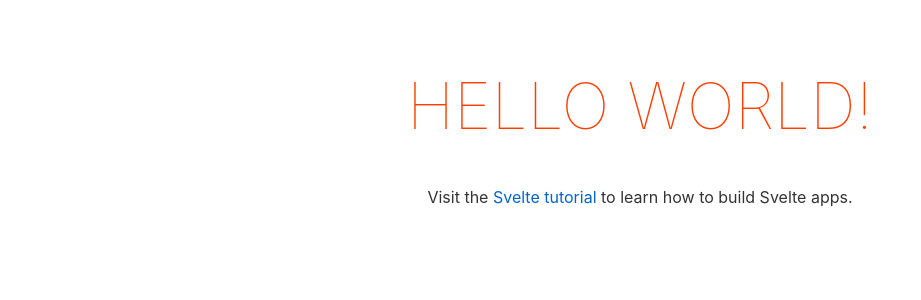
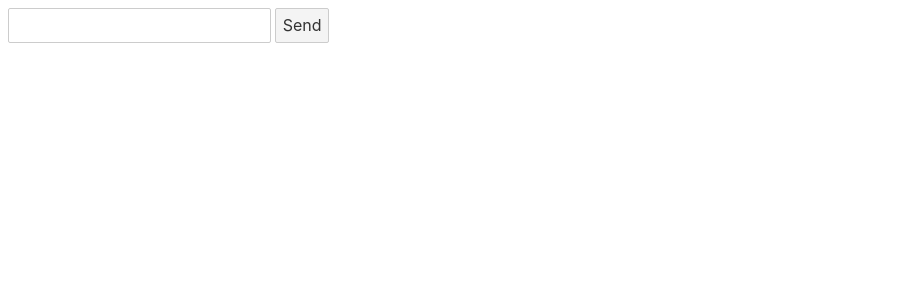
Before and after one commit to kong-tae-hyeon-khu/SvelteAndSvelteKit, a Svelte app: page / in a window 1280 px wide. Shown: the top 300 px of the page, without its empty margins (0-921 px from the left). Built offline with nearby package versions, Linux system fonts and the light colour scheme.

Commit message:
Practice Svelte (fetch)

```diff
--- a/package.json
+++ b/package.json
@@ -6,7 +6,7 @@
   "scripts": {
     "build": "rollup -c",
     "dev": "rollup -c -w",
-    "start": "sirv public --no-clear"
+    "start": "sirv public -p 5000 --no-clear"
   },
   "devDependencies": {
     "@rollup/plugin-commonjs": "^24.0.0",
@@ -19,6 +19,7 @@
     "svelte": "^3.55.0"
   },
   "dependencies": {
+    "cl-editor": "^2.3.0",
     "sirv-cli": "^2.0.0"
   }
 }
--- a/public/index.html
+++ b/public/index.html
@@ -4,7 +4,7 @@
 	<meta charset='utf-8'>
 	<meta name='viewport' content='width=device-width,initial-scale=1'>
 
-	<title>Svelte app</title>
+	<title>Svelte Practice app</title>
 
 	<link rel='icon' type='image/png' href='/favicon.png'>
 	<link rel='stylesheet' href='/global.css'>
--- a/rollup.config.js
+++ b/rollup.config.js
@@ -66,7 +66,9 @@ export default {
 
 		// Watch the `public` directory and refresh the
 		// browser on changes when not in production
-		!production && livereload('public'),
+		!production && livereload({
+			port : 8000
+		}),
 
 		// If we're building for production (npm run build
 		// instead of npm run dev), minify
--- a/src/App.svelte
+++ b/src/App.svelte
@@ -1,30 +1,54 @@
+
+
 <script>
-	export let name;
+	// import Editor from 'cl-editor';
+	// let id;
+	// let password;
+
+	// let html = '<h3>hello</h3>'
+
+	// const submitHandler = (e) => {
+	// 	e.preventDefault();
+	// 	console.log(id, password);
+	// }
+	let message;
+
+
+	/**
+	 * Send Message
+	 * Add Attribute (User Name)
+	*/
+	const doSend = async (e)=> {
+		e.preventDefault()
+		const res = await fetch('http://localhost:8080/message', {
+			method : 'POST',
+			body : JSON.stringify({
+				message
+			})
+		})
+
+		const json = await res.json();
+		console.log(JSON.stringify(json));
+		message = "";
+	}
+
+
+
 </script>
 
-<main>
-	<h1>Hello {name}!</h1>
-	<p>Visit the <a href="https://svelte.dev/tutorial">Svelte tutorial</a> to learn how to build Svelte apps.</p>
-</main>
+<div id="chat-box">
 
-<style>
-	main {
-		text-align: center;
-		padding: 1em;
-		max-width: 240px;
-		margin: 0 auto;
-	}
+</div>
+<form id='chat-form'>
+	<input bind:value={message}/>
+	<button on:click={doSend}>Send</button>
+</form>
 
-	h1 {
-		color: #ff3e00;
-		text-transform: uppercase;
-		font-size: 4em;
-		font-weight: 100;
-	}
-
-	@media (min-width: 640px) {
-		main {
-			max-width: none;
-		}
-	}
-</style>
+<!-- <form on:submit={submitHandler}>
+	<input bind:value={id}/>
+	<input bind:value={password}/>
+	<button on:submit={submitHandler}>Test</button>
+</form>
+{@html html}
+{html}
+<Editor on:change={(e) => html = e.detail} /> -->
```
Also changed, not shown: 1 other file (tests, documents, lock files or other folders).
